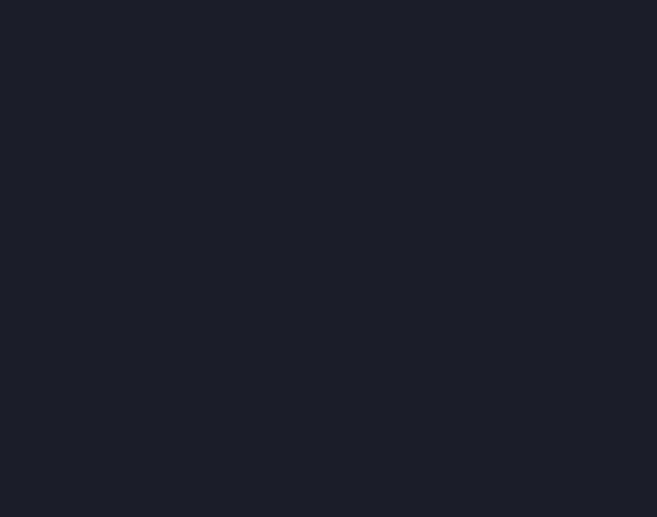
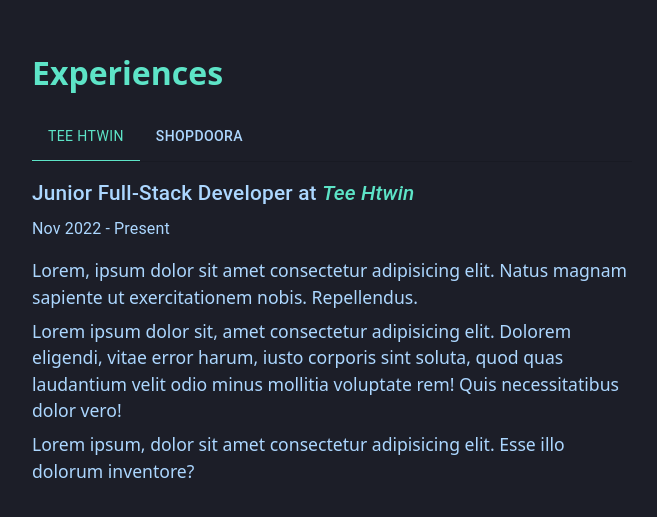
Before and after one commit to myatminag/myatminaung.v1, a Next.js app: page / in a window 1280 px wide. Shown: the part 1727-2244 px from the top of the page, without its empty margins (308-965 px from the left). Before the commit the page ends 1522 px from the top, so only its background shows below. Built offline with nearby package versions, Linux system fonts and the light colour scheme.

Commit message:
add: exp section

```diff
--- a/app/page.jsx
+++ b/app/page.jsx
@@ -27,7 +27,7 @@ const Home = () => {
                 <ScrollToTop />
                 <HeroSection aboutRef={aboutRef} />
                 <AboutSection aboutRef={aboutRef} />
-                {/* <ExpSection expRef={expRef} /> */}
+                <ExpSection expRef={expRef} />
                 {/* <ProjectSection projectRef={projectRef} /> */}
                 {/* <Contact contactRef={contactRef} /> */}
             </main>
--- a/components/AboutSection.jsx
+++ b/components/AboutSection.jsx
@@ -7,7 +7,7 @@ import AnimationLottie from "@/lib/animation";
 const AboutSection = ({ aboutRef }) => {
     return (
         <section ref={aboutRef} className="lg:pb-0 lg:px-[15%]">
-            <div className="max-w-[1240px] min-h-[90vh] lg:mx-auto lg:flex lg:justify-center lg:items-center">
+            <div className="max-w-[1240px] h-screen lg:mx-auto lg:flex lg:justify-center lg:items-center">
                 <div className="w-[100%] lg:flex lg:items-center lg:justify-evenly">
                     <div className="block lg:hidden">
                         <AnimationLottie />
--- a/components/ExpSection.jsx
+++ b/components/ExpSection.jsx
@@ -1,76 +1,131 @@
-import Stack from "@mui/material/Stack";
-import Typography from "@mui/material/Typography";
-import Box from "@mui/material/Box";
+
+import { useState } from 'react';
+import PropTypes from 'prop-types';
+import Tabs from '@mui/material/Tabs';
+import Tab from '@mui/material/Tab';
+import Typography from '@mui/material/Typography';
+import Box from '@mui/material/Box';
+import Stack from '@mui/material/Stack';
 
 import ExpJson from "@/assets/exp.json"
 import AnimateHeading from "./AnimateHeading";
+function TabPanel(props) {
+    const { children, value, index, ...other } = props;
+
+    return (
+        <div
+            role="tabpanel"
+            hidden={value !== index}
+            id={`simple-tabpanel-${index}`}
+            aria-labelledby={`simple-tab-${index}`}
+            {...other}
+        >
+            {value === index && (
+                <Box sx={{ px: 0, py: 2 }}>
+                    {children}
+                </Box>
+            )}
+        </div>
+    );
+}
+
+TabPanel.propTypes = {
+    children: PropTypes.node,
+    index: PropTypes.number.isRequired,
+    value: PropTypes.number.isRequired,
+};
+
+function a11yProps(index) {
+    return {
+        id: `simple-tab-${index}`,
+        'aria-controls': `simple-tabpanel-${index}`,
+    };
+}
 
 const ExpSection = ({ expRef }) => {
+
+    const [value, setValue] = useState(0);
+
+    const handleChange = (event, newValue) => {
+        setValue(newValue);
+    };
+
     return (
-        <section className="">
-
+        <section ref={expRef} className="lg:pb-0 lg:px-[15%]">
+            <div className="max-w-[600px] h-screen lg:mx-auto lg:flex lg:justify-center lg:items-center">
+                <Box sx={{ width: "100%" }}>
+                    <header className="mb-4 text-[2rem] font-[600] text-primaryColor">
+                        Experiences
+                    </header>
+                    <Box sx={{ borderBottom: 1, borderColor: 'divider' }}>
+                        <Tabs
+                            value={value}
+                            onChange={handleChange}
+                            variant="scrollable"
+                            scrollButtons={false}
+                            aria-label="scrollable auto tabs example"
+                            sx={{
+                                "& .MuiButtonBase-root.MuiTab-root": {
+                                    color: "#acd7ff",
+                                    // borderBottom: '1px solid',
+                                    // borderBottomColor: '#acd7ff',
+                                },
+                                "& .MuiButtonBase-root.MuiTab-root.Mui-selected": {
+                                    borderBottom: '1px solid',
+                                    borderBottomColor: '#5de4c7',
+                                    fontWeight: 400,
+                                    color: '#5de4c7',
+                                },
+                                "& .MuiTabs-indicator": {
+                                    display: "none"
+                                },
+                            }}
+                        >
+                            <Tab label="Tee Htwin" {...a11yProps(0)} />
+                            <Tab label="Shopdoora" {...a11yProps(1)} />
+                        </Tabs>
+                    </Box>
+                    <TabPanel value={value} index={0}>
+                        <Typography fontSize={"1.3rem"} color={"#acd7ff"} fontWeight={500}>
+                            Junior Full-Stack Developer at <span className="text-primaryColor italic">Tee Htwin</span>
+                        </Typography>
+                        <Typography color={"#acd7ff"} fontSize={"1rem"} marginTop={1}>
+                            Nov 2022 - Present
+                        </Typography>
+                        <Stack direction={"column"} gap={1} marginTop={2}>
+                            <p className="text-[#acd7ff] xl:text-[1.1rem] 2xl:text-[1.5rem]">
+                                Lorem, ipsum dolor sit amet consectetur adipisicing elit. Natus magnam sapiente ut exercitationem nobis. Repellendus.
+                            </p>
+                            <p className="text-[#acd7ff] xl:text-[1.1rem] 2xl:text-[1.5rem]">
+                                Lorem ipsum dolor sit, amet consectetur adipisicing elit. Dolorem eligendi, vitae error harum, iusto corporis sint soluta, quod quas laudantium velit odio minus mollitia voluptate rem! Quis necessitatibus dolor vero!
+                            </p>
+                            <p className="text-[#acd7ff] xl:text-[1.1rem] 2xl:text-[1.5rem]">
+                                Lorem ipsum, dolor sit amet consectetur adipisicing elit. Esse illo dolorum inventore?
+                            </p>
+                        </Stack>
+                    </TabPanel>
+                    <TabPanel value={value} index={1}>
+                        <Typography fontSize={"1.3rem"} color={"#acd7ff"} fontWeight={500}>
+                            Junior Front-End Developer at <span className="text-primaryColor italic">Shopdoora</span>
+                        </Typography>
+                        <Typography color={"#acd7ff"} fontSize={"1rem"} marginTop={1}>
+                            Jan 2023 - Present
+                        </Typography>
+                        <Stack direction={"column"} gap={1} marginTop={2}>
+                            <p className="text-[#acd7ff] xl:text-[1.1rem] 2xl:text-[1.5rem]">
+                                Lorem, ipsum dolor sit amet consectetur adipisicing elit. Natus magnam sapiente ut exercitationem nobis. Repellendus.
+                            </p>
+                            <p className="text-[#acd7ff] xl:text-[1.1rem] 2xl:text-[1.5rem]">
+                                Lorem ipsum dolor sit, amet consectetur adipisicing elit. Dolorem eligendi, vitae error harum, iusto corporis sint soluta, quod quas laudantium velit odio minus mollitia voluptate rem! Quis necessitatibus dolor vero!
+                            </p>
+                            <p className="text-[#acd7ff] xl:text-[1.1rem] 2xl:text-[1.5rem]">
+                                Lorem ipsum, dolor sit amet consectetur adipisicing elit. Esse illo dolorum inventore?
+                            </p>
+                        </Stack>
+                    </TabPanel>
+                </Box>
+            </div>
         </section>
-        // <Box
-        //     ref={expRef}
-        //     width={"100vw"}
-        //     maxWidth={"1240px"}
-        //     sx={{
-        //         display: { lg: "flex" },
-        //         justifyContent: { lg: "center" },
-        //         alignItems: { lg: "center" },
-        //         marginX: { lg: "auto" },
-        //         paddingY: { xs: "5rem" },
-        //         paddingX: { xs: "16px" }
-        //     }}
-        // >
-        //     <Box>
-        //         <AnimateHeading title={"Experience."} />
-        //         {/* ----- mobile view ----- */}
-        //         <Stack direction={"column"} spacing={2.5} marginTop={4}>
-        //             {ExpJson.map(data => (
-        //                 <Stack key={data.id} bgcolor="#313340" direction={"column"} spacing={2} padding={"32px 16px"} borderRadius={"10px"}>
-        //                     <Stack direction={"column"} spacing={0.5}>
-        //                         <Typography fontSize={"1.2rem"} fontWeight={600} color="#acd7ff">
-        //                             {data.jobTitle}
-        //                         </Typography>
-        //                         <Stack direction={"row"} alignItems={"center"} spacing={0.5}>
-        //                             <Typography fontStyle={"italic"} color="#acd7ff">
-        //                                 {data.companyName}
-        //                             </Typography>
-        //                             <Typography color="#acd7ff">
-        //                                 /
-        //                             </Typography>
-        //                             <Typography color="#acd7ff">
-        //                                 {data.jobType}
-        //                             </Typography>
-        //                         </Stack>
-        //                         <Typography fontWeight={300} color="#acd7ff">
-        //                             {data.date}
-        //                         </Typography>
-        //                         <Typography
-        //                             fontSize={"0.9rem"}
-        //                             width={"90px"}
-        //                             textAlign={"center"}
-        //                             bgcolor={"#5de4c7"}
-        //                             padding={"5px"}
-        //                             borderRadius={"5px"}
-        //                         >
-        //                             {data.type}
-        //                         </Typography>
-        //                     </Stack>
-        //                     <Stack direction={"column"} spacing={1}>
-        //                         <Typography fontSize={"1.2rem"} fontWeight={600} color="#acd7ff">
-        //                             {data.companyName}
-        //                         </Typography>
-        //                         <Typography fontWeight={300} color="#acd7ff">
-        //                             {data.description}
-        //                         </Typography>
-        //                     </Stack>
-        //                 </Stack>
-        //             ))}
-        //         </Stack>
-        //     </Box>
-        // </Box>
     );
 }
 
```
